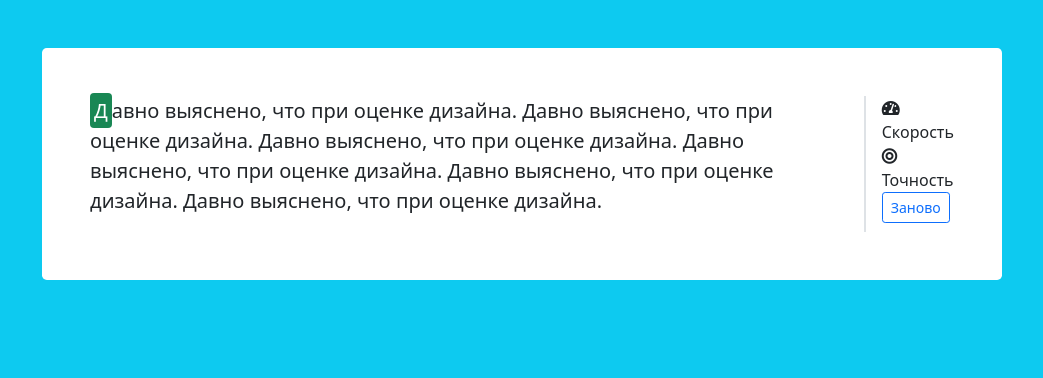
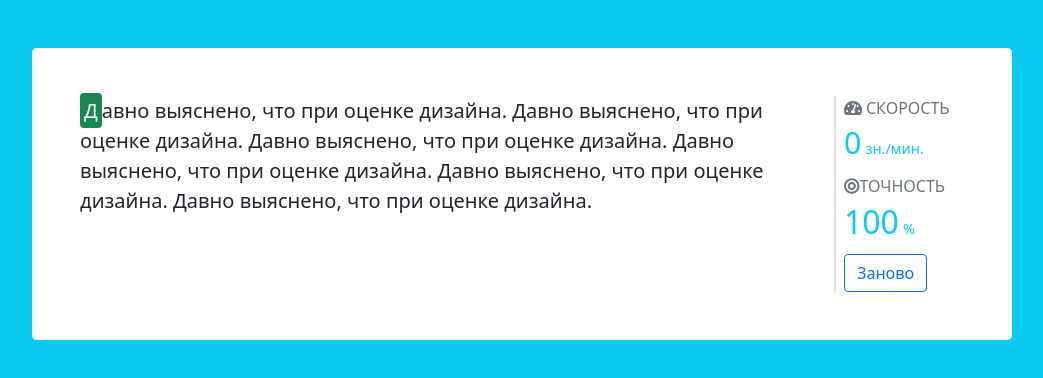
Before and after one commit to dymov-ant/print-speed-test, a React (Create React App) app: page / in a window 1280 px wide. Both pictures are taken after a click on the button "Начать!". Shown: the top 378 px of the page, without its empty margins (118-1161 px from the left). Built offline with nearby package versions, Linux system fonts and the light colour scheme.

Commit message:
Добавил посчет скорости и точности ввода

```diff
--- a/src/App.tsx
+++ b/src/App.tsx
@@ -25,7 +25,7 @@ export const App: FC = () => {
     return (
         <div className="vh-100 bg-info">
             <div className="container d-flex justify-content-center pt-5">
-                <div className="d-flex justify-content-between bg-white rounded-3 p-5" style={{ width: "60rem" }}>
+                <div className="d-flex justify-content-between bg-white rounded-3 p-5">
                     <Text/>
                     <Statistics/>
                 </div>
--- a/src/components/Statistics.tsx
+++ b/src/components/Statistics.tsx
@@ -1,29 +1,57 @@
-import { FC } from "react"
+import { FC, useEffect, useState } from "react"
+import { useDispatch, useSelector } from "react-redux"
+import { AppStateType } from "../redux/store"
+import { restart } from "../redux/actions"
 
 export const Statistics: FC = () => {
+    const [time, setTime] = useState(1)
+    const activeIndex = useSelector((state: AppStateType) => state.activeIndex)
+    const errorsCount = useSelector((state: AppStateType) => state.errorsCount)
+    const symbolsCount = useSelector((state: AppStateType) => state.symbols.length)
+    const dispatch = useDispatch()
+
+    useEffect(() => {
+        const timer = setInterval(() => {
+            setTime(time + 1)
+        }, 1000)
+
+        return () => {
+            clearInterval(timer)
+        }
+    }, [time])
+
     const onRestart = () => {
-
+        dispatch(restart())
     }
 
     return (
-        <div className="border-start border-2 ps-3">
-            <div>
-                <i className="fas fa-tachometer-alt"/>
-                Скорость
+        <div className="border-start border-2 ps-2" style={{ width: "130px" }}>
+            <div className="mb-2">
+                <div className="text-muted d-flex align-items-center text-uppercase">
+                    <i className="fas fa-tachometer-alt me-1"/> Скорость
                 </div>
-            <div>
-                <i className="fas fa-bullseye"/>
-                Точность
+                <div className="text-info">
+                    <span className="me-1" style={{ fontSize: "1.9rem" }}>{Math.floor(activeIndex / time * 60)}</span>
+                    <span style={{ fontSize: "0.9rem" }}>зн./мин.</span>
                 </div>
-            <div className="d-flex">
+            </div>
+            <div className="mb-2">
+                <div className="text-muted d-flex align-items-center text-uppercase">
+                    <i className="fas fa-bullseye"/> Точность
+                </div>
+                <div className="text-info">
+                    <span className="me-1"
+                          style={{ fontSize: "2rem" }}>{Math.floor((symbolsCount - errorsCount) / symbolsCount * 100)}</span>
+                    <span style={{ fontSize: "0.9rem" }}>%</span>
+                </div>
+            </div>
             <button
                 onClick={onRestart}
                 onMouseDown={event => event.preventDefault()}
-                    className="btn btn-outline-primary btn-sm"
+                className="btn btn-outline-primary"
             >
                 Заново
             </button>
         </div>
-        </div>
     )
 }
--- a/src/components/Text.tsx
+++ b/src/components/Text.tsx
@@ -2,7 +2,7 @@ import { FC, useEffect } from "react"
 import { Symbol } from "./Symbol"
 import { useDispatch, useSelector } from "react-redux"
 import { AppStateType } from "../redux/store"
-import { setActiveIndex, setErrorIndex } from "../redux/actions"
+import { addErrorsCount, setActiveIndex, setErrorIndex } from "../redux/actions"
 
 export const Text: FC = () => {
     const symbols = useSelector((state: AppStateType) => state.symbols)
@@ -17,12 +17,11 @@ export const Text: FC = () => {
         }
         if (event.key !== "Shift" && event.key !== "Backspace" && event.key !== "Escape" && event.key !== "Alt" && event.key !== "Control") {
             if (event.key === symbols[activeIndex]) {
-                console.log("Верно")
                 dispatch(setActiveIndex(activeIndex + 1))
                 dispatch(setErrorIndex(null))
             } else {
                 dispatch(setErrorIndex(activeIndex))
-                console.log("Ошибка")
+                dispatch(addErrorsCount())
             }
         }
     }
@@ -33,7 +32,7 @@ export const Text: FC = () => {
     }, [keyPressHandler])
 
     return (
-        <p className="fs-5 me-5">
+        <p className="fs-5 me-4 d-block" style={{width: "730px"}}>
             {
                 symbols.map((char, index) =>
                     <Symbol
--- a/src/redux/actions.ts
+++ b/src/redux/actions.ts
@@ -1,7 +1,9 @@
 export const CREATE_SYMBOLS = "CREATE_SYMBOLS"
 export const SET_ACTIVE_INDEX = "SET_ACTIVE_INDEX"
 export const SET_ERROR_INDEX = "SET_ERROR_INDEX"
+export const ADD_ERRORS_COUNT = "ADD_ERRORS_COUNT"
 export const SET_START = "SET_START"
+export const RESTART = "RESTART"
 
 interface ICreateSymbols {
     type: typeof CREATE_SYMBOLS
@@ -18,12 +20,20 @@ interface ISetErrorIndex {
     errorIndex: number | null
 }
 
+interface IAddErrorsCount {
+    type: typeof ADD_ERRORS_COUNT
+}
+
 interface ISetStart {
     type: typeof SET_START
     isStart: boolean
 }
 
-export type ActionsTypes = ICreateSymbols | ISetActiveIndex | ISetErrorIndex | ISetStart
+interface IRestart {
+    type: typeof RESTART
+}
+
+export type ActionsTypes = ICreateSymbols | ISetActiveIndex | ISetErrorIndex | IAddErrorsCount | ISetStart | IRestart
 
 export const createSymbols = (text: string): ICreateSymbols => ({
     type: CREATE_SYMBOLS,
@@ -40,7 +50,15 @@ export const setErrorIndex = (errorIndex: number | null): ISetErrorIndex => ({
     errorIndex
 })
 
+export const addErrorsCount = (): IAddErrorsCount => ({
+    type: ADD_ERRORS_COUNT
+})
+
 export const setStart = (isStart: boolean): ISetStart => ({
     type: SET_START,
     isStart
 })
+
+export const restart = (): IRestart => ({
+    type: RESTART
+})
--- a/src/redux/reducer.ts
+++ b/src/redux/reducer.ts
@@ -1,9 +1,18 @@
-import { ActionsTypes, CREATE_SYMBOLS, SET_ACTIVE_INDEX, SET_ERROR_INDEX, SET_START } from "./actions"
+import {
+    ActionsTypes,
+    ADD_ERRORS_COUNT,
+    CREATE_SYMBOLS,
+    RESTART,
+    SET_ACTIVE_INDEX,
+    SET_ERROR_INDEX,
+    SET_START
+} from "./actions"
 
 interface IRootState {
     symbols: string[]
     activeIndex: number
     errorIndex: number | null
+    errorsCount: number
     isStart: boolean
 }
 
@@ -11,6 +20,7 @@ const initialState: IRootState = {
     symbols: [],
     activeIndex: 0,
     errorIndex: null,
+    errorsCount: 0,
     isStart: false
 }
 
@@ -31,11 +41,23 @@ export const rootReducer = (state = initialState, action: ActionsTypes) => {
                 ...state,
                 errorIndex: action.errorIndex
             }
+        case ADD_ERRORS_COUNT:
+            return {
+                ...state,
+                errorsCount: state.errorsCount + 1
+            }
         case SET_START:
             return {
                 ...state,
                 isStart: action.isStart
             }
+        case RESTART:
+            return {
+                ...state,
+                activeIndex: 0,
+                errorIndex: null,
+                errorsCount: 0
+            }
         default:
             return state
     }
```
Lines whose indentation alone changed are shown as unchanged.
